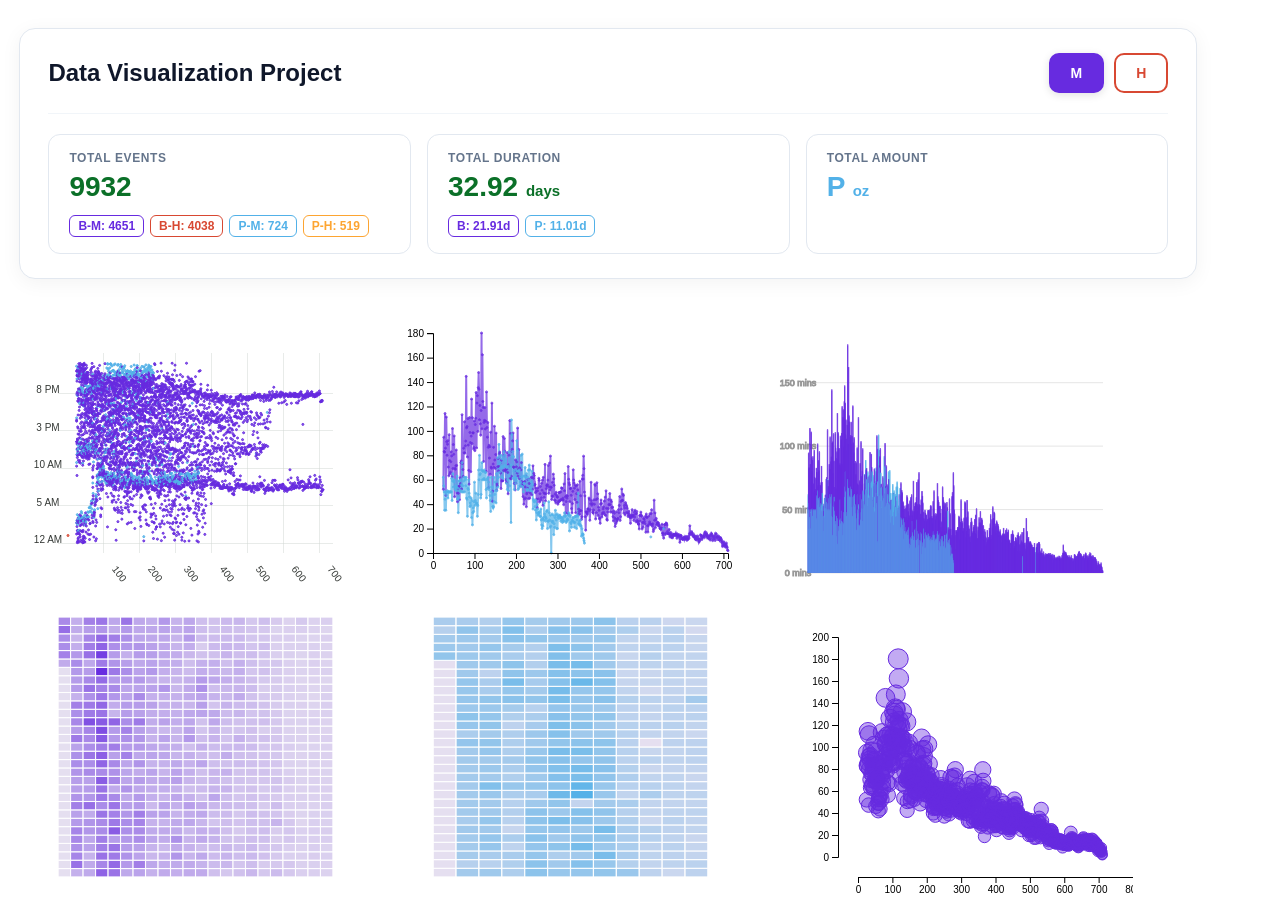
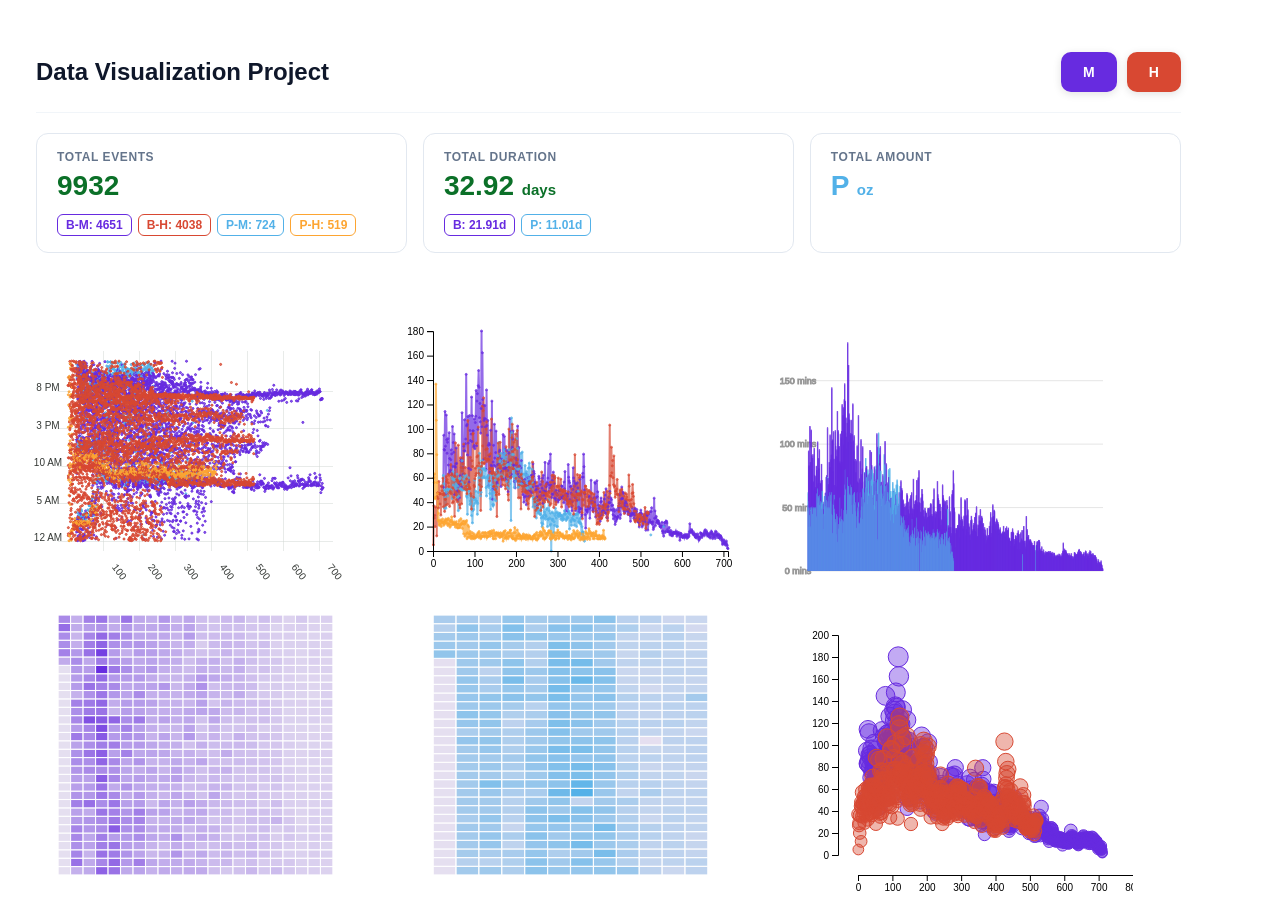
Before and after one commit to legaudinier/data-visualization, a React (Vite) app: page / in a window 1280 px wide. Built offline with nearby package versions, Linux system fonts and the light colour scheme.

Commit message:
Somemore general clean up

```diff
--- a/src/App.tsx
+++ b/src/App.tsx
@@ -26,7 +26,7 @@ function App() {
   const [active, setActive] = useState('')
   const [isModalOpen, setIsModalOpen] = useState<boolean>(false);
   const [pressedM, setPressedM] = useState(true);
-  const [pressedH, setPressedH] = useState(false);
+  const [pressedH, setPressedH] = useState(true);
 
   const handleClickM = () => {
     const nextState = !pressedM;
@@ -56,13 +56,9 @@ function App() {
         }}>
         <div
           style={{
-            maxWidth: '1120px',
             margin: '0 auto 24px auto',
             padding: '24px 28px',
             backgroundColor: '#ffffff',
-            borderRadius: '16px',
-            boxShadow: '0 4px 20px rgba(0, 0, 0, 0.05)',
-            border: '1px solid #e2e8f0',
           }}
         >
           <div
```
